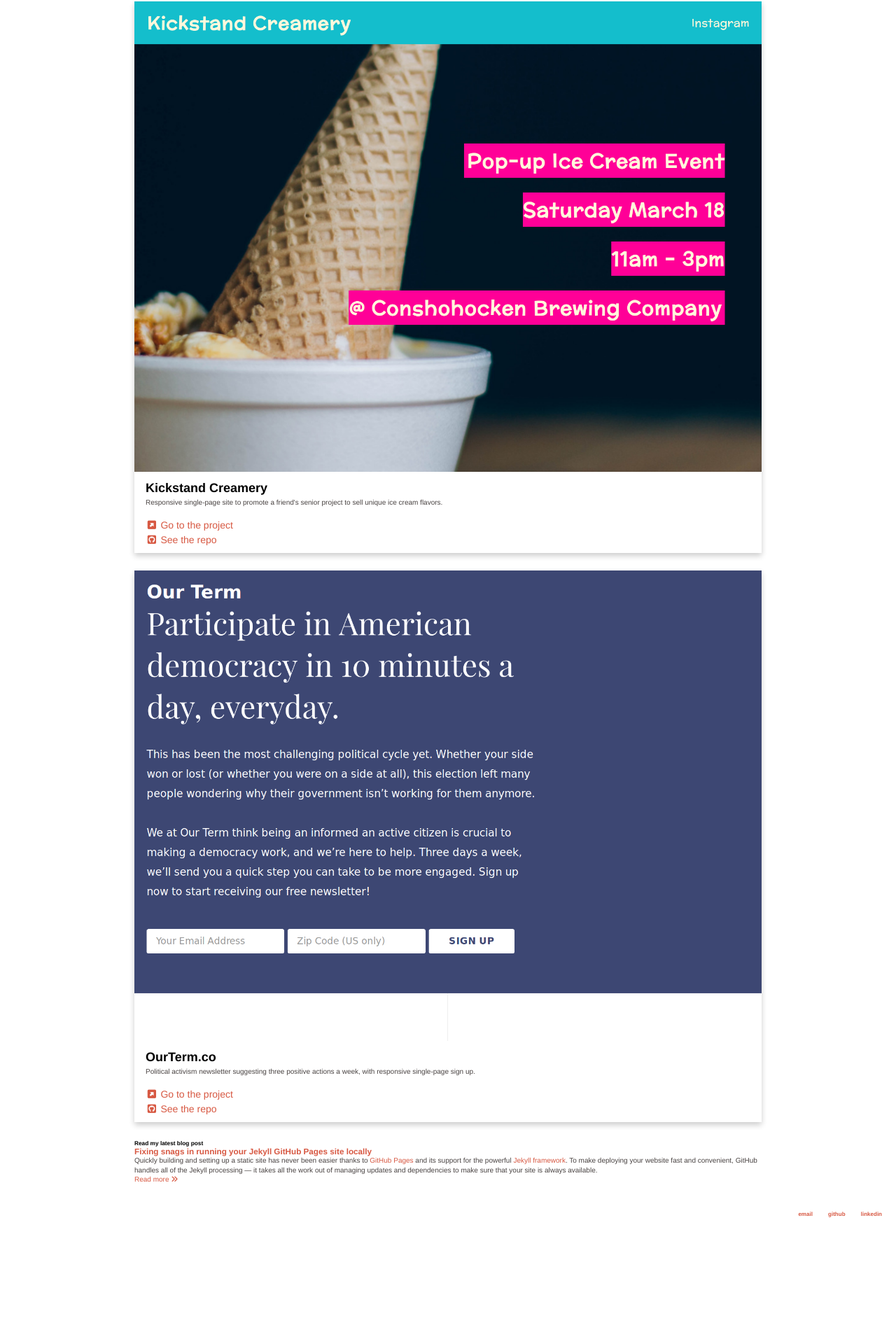
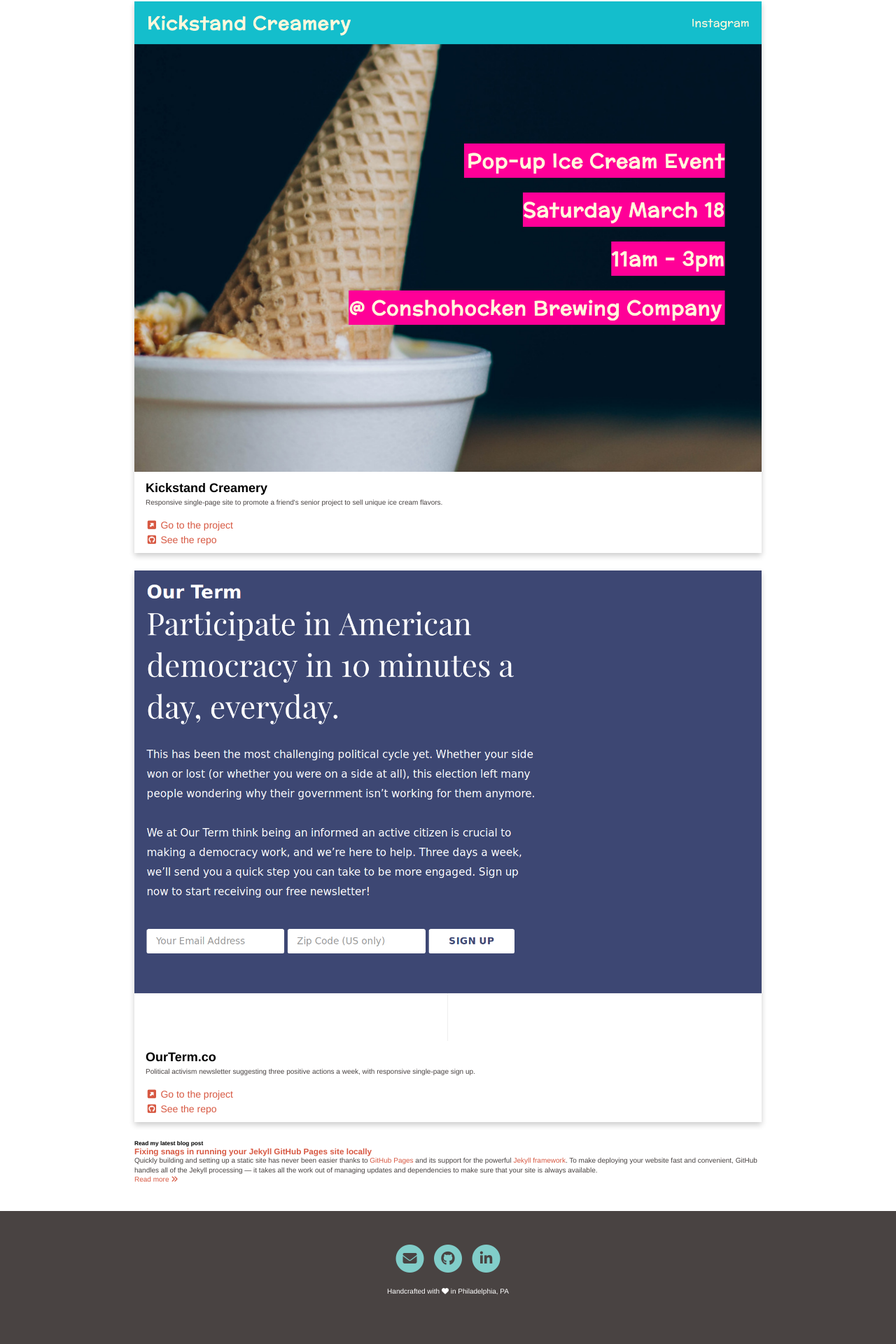
Before and after one commit to katzmeowski/jekyll-site-redo, a Jekyll site: the page built from index.html, in a window 1280 px wide. Shown: the part 938-2858 px from the top of the page at 70% size. Built offline with Jekyll 4.4.1, drawn with Linux system fonts in a browser that asks for light colours; nearby versions of some CDN libraries; some web fonts are replaced; before the commit the page ends 2677 px from its top, so only the background shows below that.

Commit message:
Refactor footer
Updated the styles and links in the footer to make it more coloful and not so ugly

```diff
--- a/css/main.css
+++ b/css/main.css
@@ -169,12 +169,45 @@ p .highlighter-rouge {
 }
 
 footer {
-  font-size: .8rem;
+  width: 100%;
+  font-size: 1.2rem;
+  line-height: 1.8rem;
+  background: #494342;
+  text-align: center;
+}
+
+footer .wrapper {
+  padding: 4.8rem 0;
+  margin: 0 auto;
+  width: 90%;
+}
+
+footer .social {
+  font-size: 1.6rem;
+}
+
+footer .social a {
+  color: #81cdc9;
+}
+
+footer .social a:hover {
+  color: #bfe0dd;
+}
+
+footer .social a i:last-child {
+  color: #494342;
+}
+
+footer p {
+  color: #ffffff;
+  padding: 2rem 0;
+  margin-bottom: 0;
 }
 
 ul.posts {
   margin: 2rem auto 4rem;
   font-size: 1rem;
+  line-height: 1.5rem;
 }
 
 ul.posts li {
--- a/index.html
+++ b/index.html
@@ -67,10 +67,28 @@
 		</div>
   </body>
   <footer>
-    <ul>
-      <li><a href="#">email</a></li>
-      <li><a href="https://github.com/katzmeowski">github</a></li>
-      <li><a href="https://www.linkedin.com/in/kjablonowski/">linkedin</a></li>
-    </ul>
+  	<div class="wrapper">
+	  	<div class="social">
+		  	<a href="mailto:kjazbo+portfolio@gmail.com">
+			  	<span class="fa-stack fa-lg">
+			  		<i class="fa fa-circle fa-stack-2x"></i>
+			  		<i class="fa fa-envelope fa-stack-1x"></i>
+			  	</span>
+		  	</a>
+		  	<a href="https://github.com/katzmeowski">
+			  	<span class="fa-stack fa-lg">
+			  		<i class="fa fa-circle fa-stack-2x"></i>
+			  		<i class="fa fa-github fa-stack-1x"></i>
+			  	</span>
+		  	</a>
+		  	<a href="https://www.linkedin.com/in/kjablonowski">
+		  		<span class="fa-stack fa-lg">
+		  			<i class="fa fa-circle fa-stack-2x"></i>
+		  			<i class="fa fa-linkedin fa-stack-1x"></i>
+		  		</span>
+		  	</a>
+		  </div>
+		  <p>Handcrafted with <i class="fa fa-heart" aria-hidden="true" title="love"></i><span class="sr-only">love</span> in Philadelphia, PA</p>
+	  </div>
   </footer>
 </html>
```
Also changed, not shown: _layouts/default.html (+23 -5 lines).
